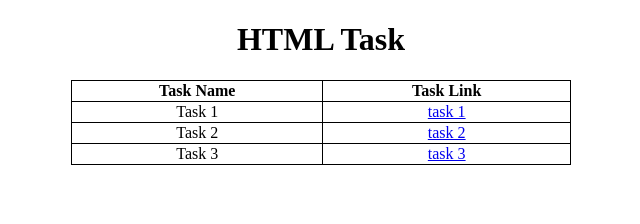
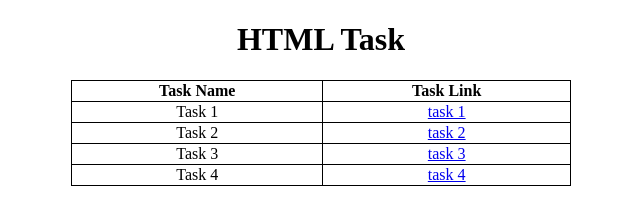
Before and after one commit to UdayKhunt/Mern-Tasks, a plain HTML site: page index.html in a window 1280 px wide. Shown: the whole page, without its empty margins (319-959 px from the left). Drawn offline with Linux system fonts and the light colour scheme.

Commit message:
Add files via upload

```diff
--- a/index.html
+++ b/index.html
@@ -41,6 +41,11 @@
             <td>Task 3</td>
             <td><a href="task3.html">task 3</a></td>
         </tr>
+
+        <tr>
+            <td>Task 4</td>
+            <td><a href="task4.html">task 4</a></td>
+        </tr>
     </table>
 </body>
 </html>
```
